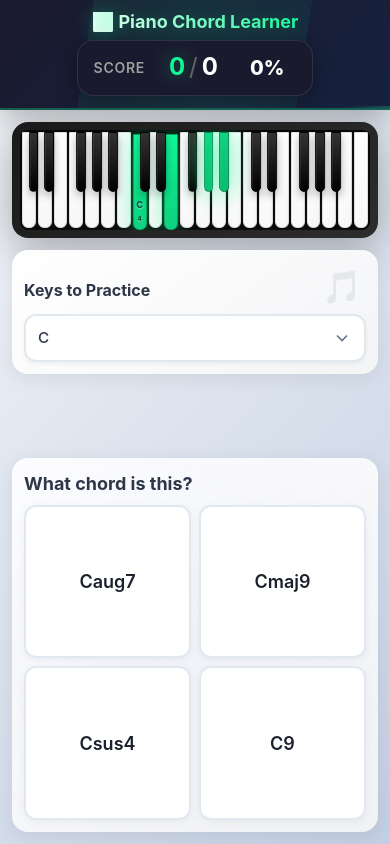
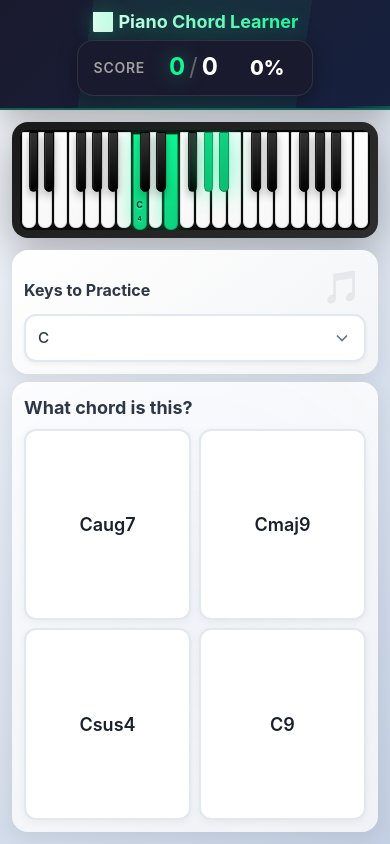
Before and after one commit to stonefruit/chord-learner, a React (Vite) app: page / in a window 390 px wide. Built offline with nearby package versions, Linux system fonts and the light colour scheme; the HTML template or start-up script is replaced by a standard one.

Commit message:
update panel heights

```diff
--- a/src/App.css
+++ b/src/App.css
@@ -129,9 +129,9 @@
     gap: 1rem;
   }
 
-  .left-panel, .right-panel {
+  .left-panel,
+  .right-panel {
     height: auto;
-    min-height: 200px;
   }
 }
 
```
